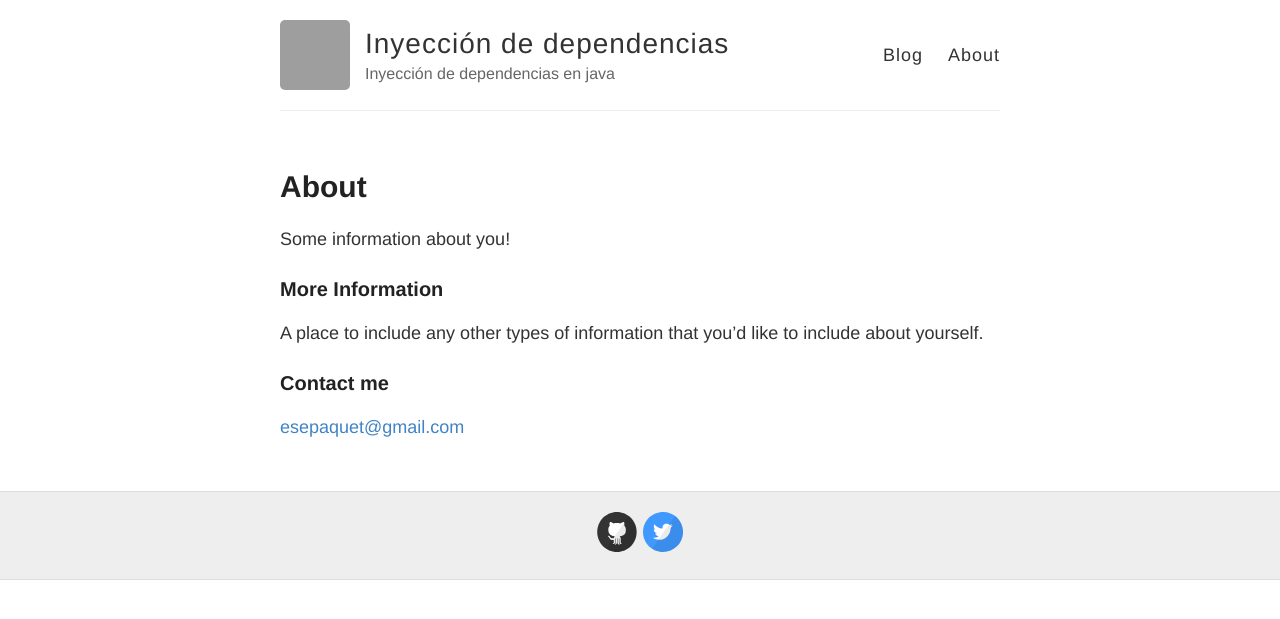
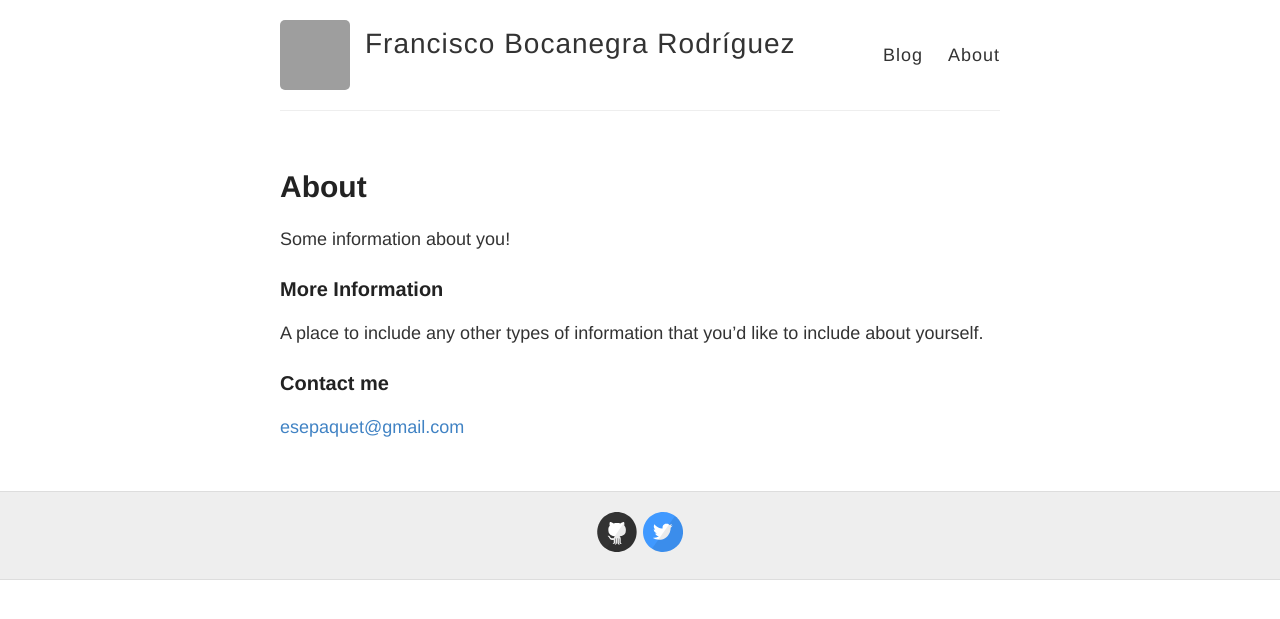
Before and after one commit to JetGI/PacoBocanegra.github.io, a Jekyll site: the page built from about.md, in a window 1280 px wide. Shown: the top 619 px of the page. Built offline with Jekyll 4.4.1, drawn with Linux system fonts in a browser that asks for light colours; grey boxes are pictures that could not be loaded.

Commit message:
Update _config.yml

```diff
--- a/_config.yml
+++ b/_config.yml
@@ -3,10 +3,10 @@
 #
 
 # Name of your site (displayed in the header)
-name: Inyección de dependencias
+name: Francisco Bocanegra Rodríguez
 
 # Short bio or description (displayed in the header)
-description: Inyección de dependencias en java
+description:
 
 # URL of your avatar or profile pic (you could use your GitHub profile pic)
 avatar: https://avatars.githubusercontent.com/PacoBocanegra
```
